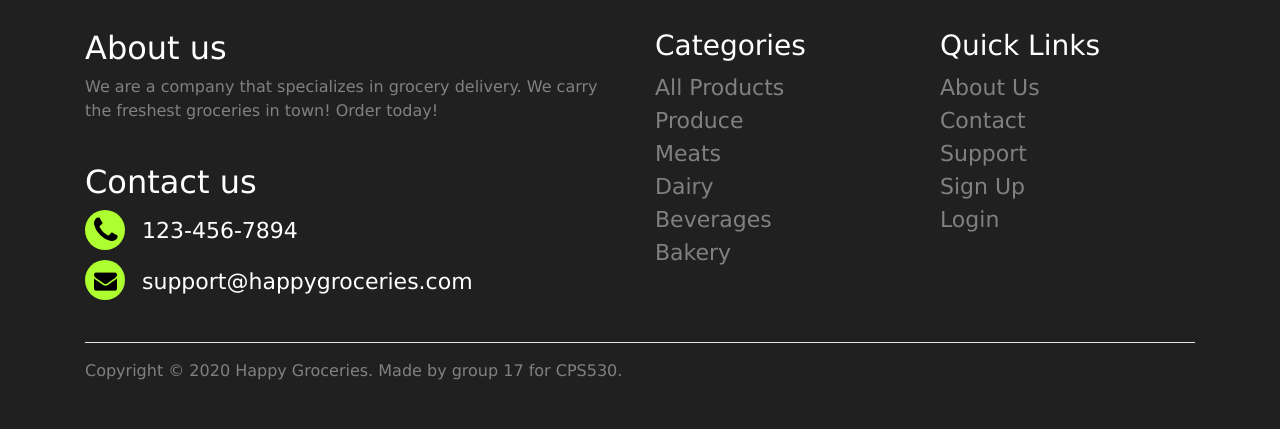
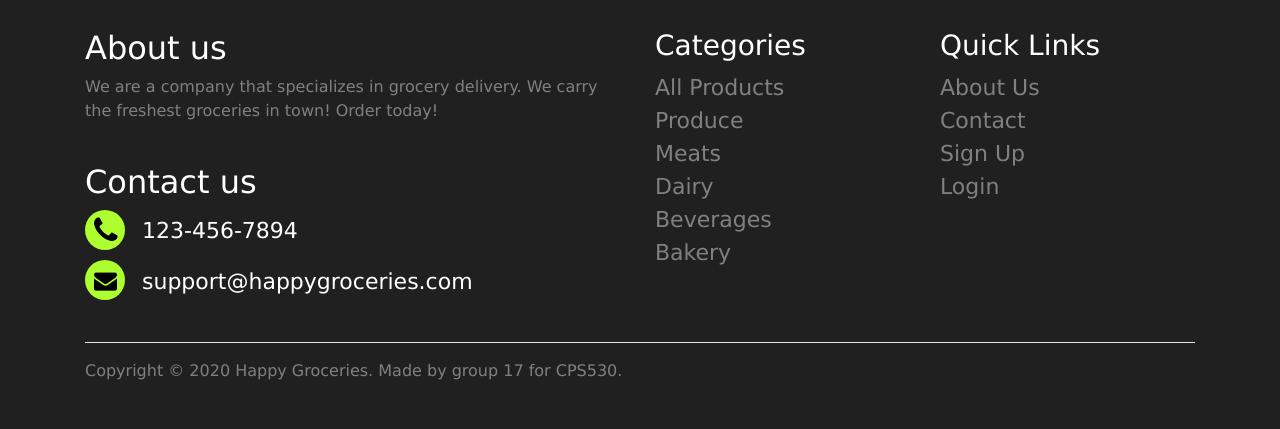
Before and after one commit to ltdatphan/Happy-Groceries, a PHP site: page / in a window 1280 px wide. Shown: the part 1414-1843 px from the top of the page. Run offline with PHP 8.4, Linux system fonts and the light colour scheme.

Commit message:
Added some comments + remove support page

```diff
--- a/public/checkout.php
+++ b/public/checkout.php
@@ -21,13 +21,11 @@
                             <a href="?page=item&id=<?= $id ?>" class="card-text">
                                 <h5 class="align-items-center" style="height:100%, align-items-center"><?=$row["prod_name"]?></h5>
                             </a>
-                            <!-- <p class="card-description"><?=$row["prod_desc"]?></p> -->
                         </div>
                         <div class="d-flex card-body cart-body align-items-center">
                             <div>
                                 <label class="quantity-label">Quantity:</label>
                                 <?php echo $quantity ?>
-                                <!-- </select> -->
                             </div>
                         </div>
                         <div class="d-flex card-body cart-body justify-content-end align-items-center">
--- a/public/contact.php
+++ b/public/contact.php
@@ -3,6 +3,7 @@
     <h5>Want to give us feedback on your purchase or ask us any questions? Don't hesitate! Contact us today!</h5>
     <br><br>
 
+    <!-- Contact cards-->
     <div class="row">
         <div class="col-md-6">
             <div class="contact-info card contact-card shadow">
@@ -22,6 +23,8 @@
         </div>
     </div>
     <br>
+
+    <!-- Google Maps embed -->
     <div class="responsive-map">
         <iframe src="https://www.google.com/maps/embed?pb=!1m18!1m12!1m3!1d2886.543823064969!2d-79.38099574825291!3d43.65765847901859!2m3!1f0!2f0!3f0!3m2!1i1024!2i768!4f13.1!3m3!1m2!1s0x89d4cb35431c1395%3A0xe8ed8bd69125d6f4!2sRyerson%20University!5e0!3m2!1sen!2sca!4v1606974017613!5m2!1sen!2sca" frameborder="0" style="border:0;" allowfullscreen="" aria-hidden="false" tabindex="0"></iframe>
     </div>
--- a/public/home.php
+++ b/public/home.php
@@ -1,3 +1,4 @@
+<!--First banner-->
 <div class=banner-img>
     <div class="container">
         <div class="banner-text">
@@ -12,6 +13,7 @@
     </div>
 </div>
 
+<!--Second banner-->
 <div class=banner-img2>
     <div class="container">
         <div class="banner-text">
--- a/public/item.php
+++ b/public/item.php
@@ -1,15 +1,18 @@
 <div class="container">
     <?php
+        /* Read ID from query string and retrieve product info from mySQL server*/
         $id_param = $_GET['id'];
         $sql = "SELECT * FROM Products WHERE id=$id_param";
         $result = mysqli_query($conn, $sql);
-
+        /* Convert into array and access each field */
         $row = mysqli_fetch_assoc($result);
         $category = $row["category"];
         $prod_name = $row["prod_name"];
         $prod_desc = $row["prod_desc"];
         $price = $row["price"];
         $prod_url = $row["prod_url"];?>
+
+        <!-- Display the info of product -->
         <div class="container">
             <h1 class="title-header">Product Details</h1>
             <div class="row" style="padding-top:15px;padding-bottom:60px">
@@ -31,6 +34,7 @@
                         </div>
                     </form>
                     <hr>
+                    <!-- Display the products from the same category -->
                     <h4>Similar Products</h4>
                     <?php
                         $sql = "SELECT * FROM Products WHERE category=\"$category\" AND id<>$id_param ORDER BY RAND() LIMIT 3";
--- a/templates/footer.php
+++ b/templates/footer.php
@@ -8,6 +8,7 @@
                     We carry the freshest groceries in town! Order today!
                 </p>
                 <br>
+                <!-- General contact info -->
                 <h2>Contact us</h2>
                 <ul class="icon-list">
                     <li><i class="custom-icon fa fa-phone fa-lg" style="font-size: 30px;"></i> 123-456-7894</li>
@@ -15,6 +16,7 @@
                 </ul>
 
             </div>
+            <!-- Links to different categories-->
             <div class="col-6 col-md-3">
                 <h3>Categories</h3>
                 <a href="?page=products" class="footer-links">All Products</a>
@@ -24,11 +26,11 @@
                 <a href="?page=products&category=beverages" class="footer-links">Beverages</a>
                 <a href="?page=products&category=bakery" class="footer-links">Bakery</a>
             </div>
+            <!-- Links to general pages-->
             <div class="col-6 col-md-3">
                 <h3>Quick Links</h3>
                 <a href="?page=about" class="footer-links">About Us</a>
                 <a href="?page=contact" class="footer-links">Contact</a>
-                <a href="#" class="footer-links">Support</a>
                 <a href="#" class="footer-links">Sign Up</a>
                 <a href="#" class="footer-links">Login</a>
             </div>
--- a/templates/navigation.php
+++ b/templates/navigation.php
@@ -2,28 +2,32 @@
     <div class="container">
         <div class="grid" style="width: 100%;">
             <div class="row">
+                <!-- Page Logo and Home button -->
                 <a class="navbar-brand" href="?page=home">
                     <img id="logo" src="<?= $assetPath?>/img/flat-logo.png">
                 </a>
+                <!-- Bootstrap toggle to open menu in mobile view-->
                 <button class="navbar-toggler ml-auto" type="button" data-toggle="collapse" data-target="#navbarItems" aria-controls="navbarText" aria-expanded="false" aria-label="Toggle navigation">
                     <span class="navbar-toggler-icon"></span>
                 </button>
+                <!-- Links to general pages-->
                 <div id="navbarItems" class="collapse navbar-collapse">
                     <div class="navbar-nav ml-auto">
                         <a href="?page=about" class="nav-item nav-link">About us</a>
                         <a href="?page=contact" class="nav-item nav-link">Contact</a>
-                        <a href="#" class="nav-item nav-link">Support</a>
                         <a href="#" class="nav-item nav-link">Sign up</a>
                         <a href="#" class="nav-item nav-link">Log in</a>
                     </div>
                 </div>
             </div>
             <div style="display: flex;">
+                <!-- Search bar-->
                 <form style="width: 70%;" id="search-form" autocomplete="off" method="get">
                     <input type='hidden' name='page' value='products'>
                     <input id="search-bar" type="text" name="item" value="Search..." onfocus="focused()" onblur="unfocused()" style="color:rgb(125,125,125)">
                 </form>
                 <div></div>
+                <!-- Search and cart buttons-->
                 <button class="custom-btn" onclick="search()">
                     <i class="fa fa-search fa-2x"></i>
                 </button>
@@ -32,9 +36,11 @@
                 </a>
             </div>
             <div>
+                <!-- Toggle for categories-->
                 <button class="navbar-toggler category-toggle" type="button" data-toggle="collapse" data-target="#categoryItems" aria-controls="categoryItems" aria-expanded="false" aria-label="Toggle navigation">
                     <h5 style="color: black;">Categories</h5>
                 </button>
+                <!-- Buttons to view different categories -->
                 <div id="categoryItems" class="collapse navbar-collapse">
                     <div class="navbar-nav" style="width:100%">
                         <a id="firstCategoryItem" href="?page=products" class="nav-item nav-link <?=isset($_GET['page'])&&$_GET['page']=='products'&&!isset($_GET['category'])?'active-link':''?>">All Products</a>
```
